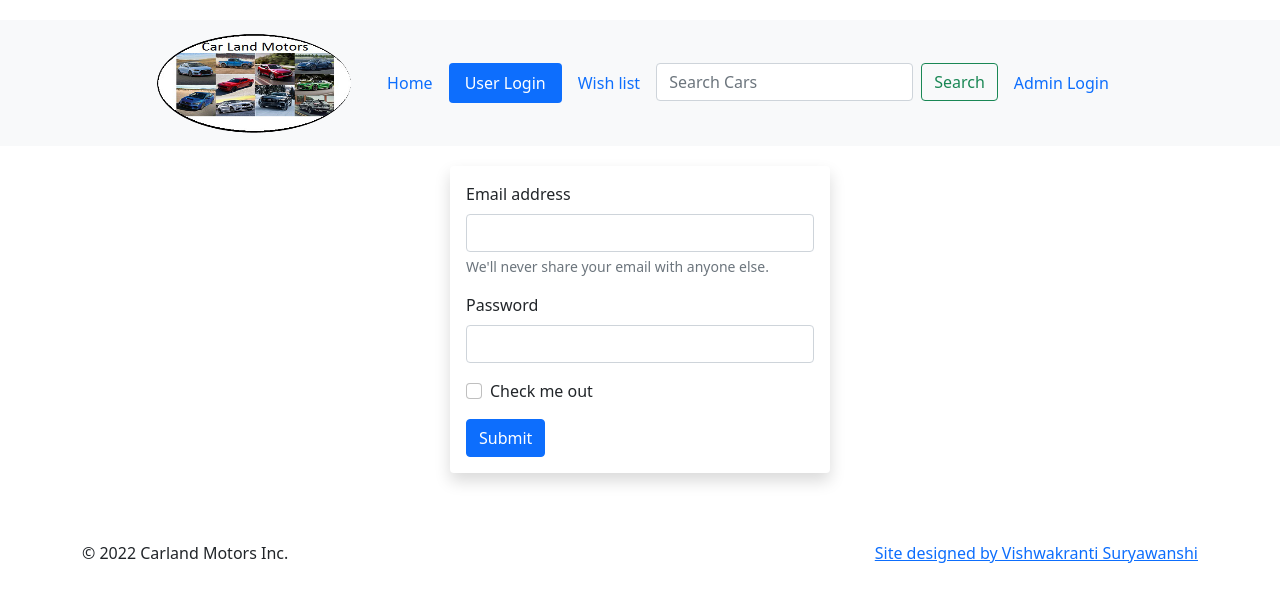
After one commit to vishwakranti/CarlandMotors, a PHP site: page /login.php in a window 1280 px wide. The commit adds this page. Shown: the top 602 px of the page. Run offline with PHP 8.4, Linux system fonts and the light colour scheme.

Commit message:
layout changes
changed index page layout. Added user login page. Cleaned up the nav links

```diff
--- /dev/null
+++ b/login.php
@@ -0,0 +1,98 @@
+
+
+<!doctype html>
+<html lang="en">
+   <head>
+      <meta charset="utf-8">
+      <meta name="viewport" content="width=device-width, initial-scale=1">
+      <meta name="description" content="Carland Motors - Find the best car for you!">
+      <meta name="author" content="Vishwakranti Suryawanshi">
+      <title>Carland Motors</title>
+      <link rel="canonical" href="https://getbootstrap.com/docs/5.0/examples/carousel/">
+      <!-- Bootstrap core CSS -->
+      <link href="https://getbootstrap.com/docs/5.0/dist/css/bootstrap.min.css" rel="stylesheet" integrity="sha384-EVSTQN3/azprG1Anm3QDgpJLIm9Nao0Yz1ztcQTwFspd3yD65VohhpuuCOmLASjC" crossorigin="anonymous">
+      <link rel="icon" href="favicon.ico">
+      <meta name="theme-color" content="#7952b3">
+      <style>
+         .bd-placeholder-img {
+         font-size: 1.125rem;
+         text-anchor: middle;
+         -webkit-user-select: none;
+         -moz-user-select: none;
+         user-select: none;
+         }
+         @media (min-width: 768px) {
+         .bd-placeholder-img-lg {
+         font-size: 3.5rem;
+         }
+         .mt-0 {
+         margin-top: 20px !important;
+         }
+         }
+      </style>
+   </head>
+   <body>
+      <header class="mt-0">
+         <nav class="navbar navbar-expand-md navbar-light bg-light justify-content-center">
+            <div class="d-flex">
+               <a class="navbar-brand" href="."><img src="./images/cars_logo.png" alt="" width="200" height="100" alt="Carland Motors"></a>
+               <button class="navbar-toggler" type="button" data-bs-toggle="collapse" data-bs-target="#navbarCollapse" aria-controls="navbarCollapse" aria-expanded="false" aria-label="Toggle navigation">
+               <span class="navbar-toggler-icon"></span>
+               </button>
+               <div class="collapse navbar-collapse" id="navbarCollapse">
+                  <ul class="nav nav-pills">
+                     <li class="nav-item">
+                        <a class="nav-link " aria-current="page" href="./">Home</a>
+                     </li>
+                     <li class="nav-item">
+                        <a class="nav-link active" aria-current="page" href="login.php">User Login</a>
+                     </li>
+
+                     <li class="nav-item">
+                        <a class="nav-link" href="wishList.php">Wish list</a>
+                     </li>
+                     <li class="nav-item">
+                        <form class="d-flex">
+                           <input class="form-control me-2" type="search" placeholder="Search Cars" aria-label="Search">
+                           <button class="btn btn-outline-success" type="submit">Search</button>
+                        </form>
+                     </li>
+                     <li class="nav-item">
+                        <a class="nav-link" aria-current="page" href="./admin/admin.php">Admin Login</a>
+                     </li>
+                  </ul>
+               </div>
+            </div>
+         </nav>
+      </header>
+      <main>
+         <div class="container mt-0">
+         <div class="row justify-content-center">
+            <form class="col-sm-4 shadow p-3 mb-5 bg-body rounded">
+            <div class="mb-3">
+                <label for="exampleInputEmail1" class="form-label">Email address</label>
+                <input type="email" class="form-control" id="exampleInputEmail1" aria-describedby="emailHelp">
+                <div id="emailHelp" class="form-text">We'll never share your email with anyone else.</div>
+            </div>
+            <div class="mb-3">
+                <label for="exampleInputPassword1" class="form-label">Password</label>
+                <input type="password" class="form-control" id="exampleInputPassword1">
+            </div>
+            <div class="mb-3 form-check">
+                <input type="checkbox" class="form-check-input" id="exampleCheck1">
+                <label class="form-check-label" for="exampleCheck1">Check me out</label>
+            </div>
+            <button type="submit" class="btn btn-primary">Submit</button>
+            </form>
+            </div>
+         </div>
+         <!-- /.container -->
+         <!-- FOOTER -->
+         <footer class="container mt-0">
+            <p class="float-end"><a href="#">Site designed by Vishwakranti Suryawanshi</a></p>
+            <p>&copy; 2022 Carland Motors Inc. </p>
+         </footer>
+      </main>
+      <script src="https://getbootstrap.com/docs/5.0/dist/js/bootstrap.bundle.min.js" integrity="sha384-MrcW6ZMFYlzcLA8Nl+NtUVF0sA7MsXsP1UyJoMp4YLEuNSfAP+JcXn/tWtIaxVXM" crossorigin="anonymous"></script>
+   </body>
+</html>
```
Also changed, not shown: index.php (+16 -66 lines), sign_in.php (deleted).
